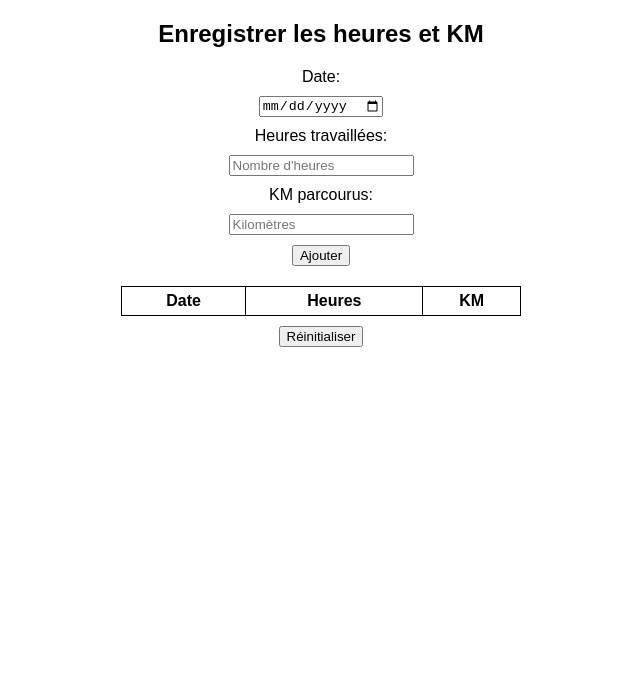
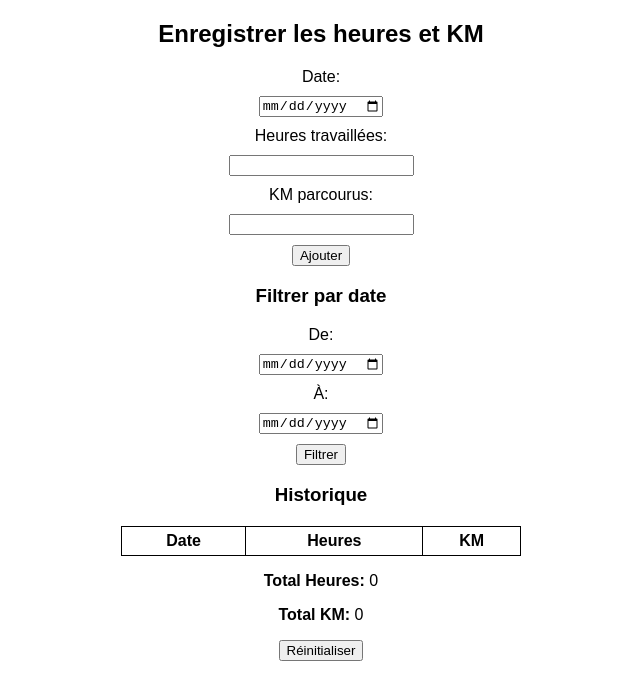
Before and after one commit to vince9121/Webnounou, a plain HTML site: page frontend/index.html in a window 1280 px wide. Shown: the whole page, without its empty margins (319-959 px from the left). Drawn offline with Linux system fonts and the light colour scheme; no server answers.

Commit message:
Update index.html

```diff
--- a/frontend/index.html
+++ b/frontend/index.html
@@ -8,14 +8,31 @@
 </head>
 <body>
     <h2>Enregistrer les heures et KM</h2>
-    <label>Date:</label>
-    <input type="date" id="date">
-    <label>Heures travaillées:</label>
-    <input type="number" id="heures" placeholder="Nombre d'heures">
-    <label>KM parcourus:</label>
-    <input type="number" id="km" placeholder="Kilomètres">
+    <div>
+        <label>Date:</label>
+        <input type="date" id="date">
+    </div>
+    <div>
+        <label>Heures travaillées:</label>
+        <input type="number" id="heures">
+    </div>
+    <div>
+        <label>KM parcourus:</label>
+        <input type="number" id="km">
+    </div>
+
     <button onclick="ajouterEntree()">Ajouter</button>
 
+    <h3>Filtrer par date</h3>
+    <div>
+        <label>De:</label> <input type="date" id="dateDebut">
+    </div>
+    <div>
+        <label>À:</label> <input type="date" id="dateFin">
+    </div>
+    <button onclick="chargerDonnees()">Filtrer</button>
+
+    <h3>Historique</h3>
     <table>
         <thead>
             <tr>
@@ -26,7 +43,8 @@
         </thead>
         <tbody id="table-body"></tbody>
     </table>
-
+    <p><strong>Total Heures:</strong> <span id="total-heures">0</span></p>
+    <p><strong>Total KM:</strong> <span id="total-km">0</span></p>
     <button onclick="resetData()">Réinitialiser</button>
 
     <script src="script.js"></script>
```
